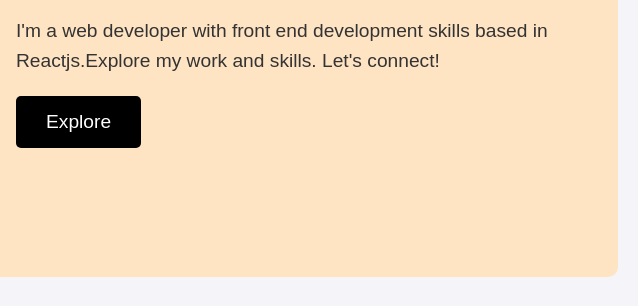
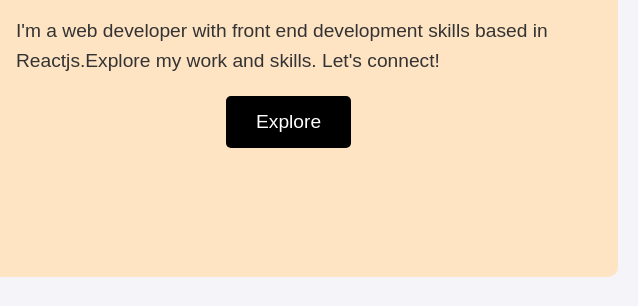
Before and after one commit to SANMIDHAGN/Portfolio, a plain HTML site: page index.html in a window 1280 px wide. Shown: the part 269-575 px from the top of the page, 642-1280 px from the left. Drawn offline with Linux system fonts and the light colour scheme.

Commit message:
first commit

```diff
--- a/style.css
+++ b/style.css
@@ -120,6 +120,8 @@ p {
     background-color: black;
     border: none;
     border-radius: 5px;
+    justify-content: center;
+    margin-left: 210px;
     text-decoration: none;
     transition: background-color 0.3s ease, transform 0.3s ease;
 }
```
Also changed, not shown: index.html (+1 -0 lines).
